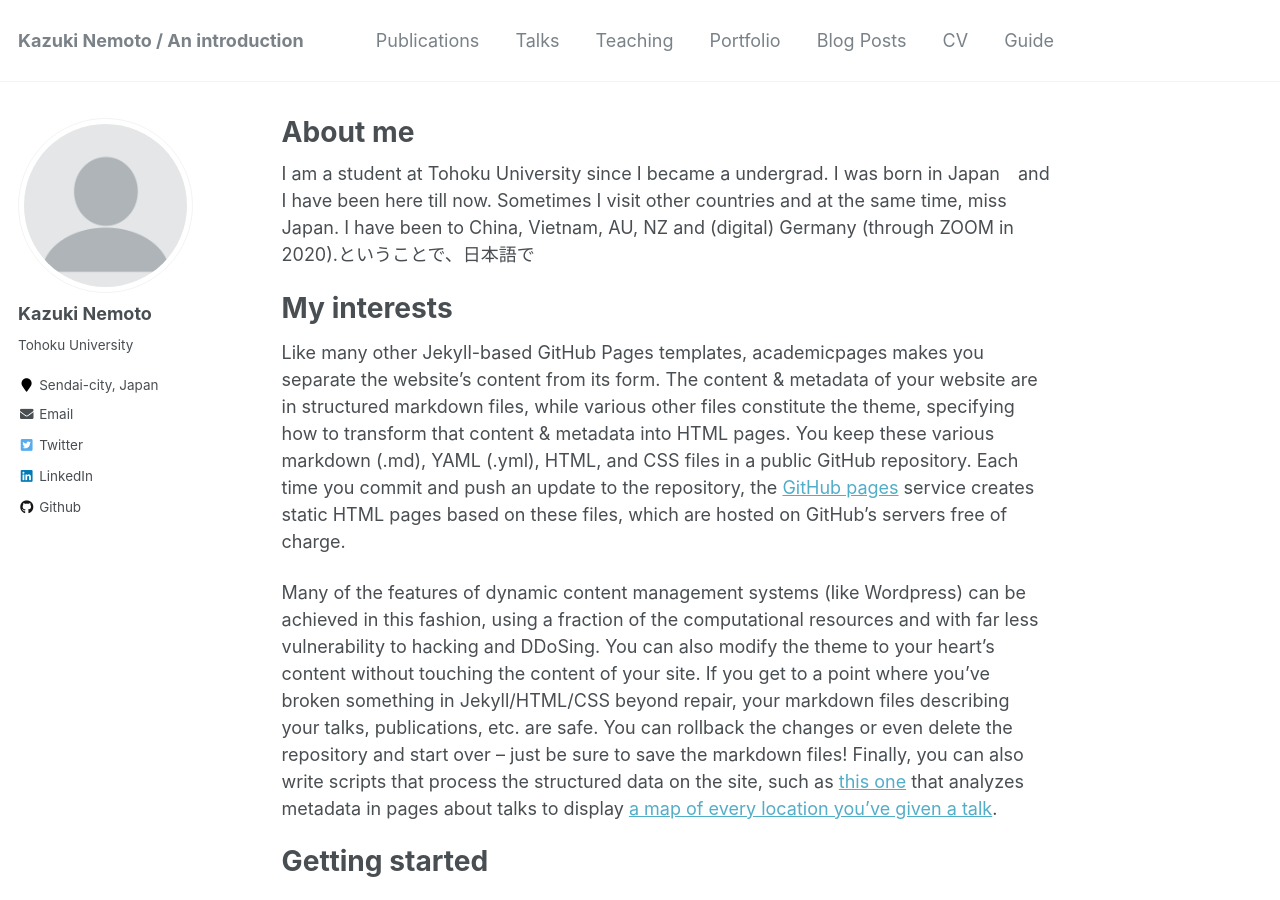
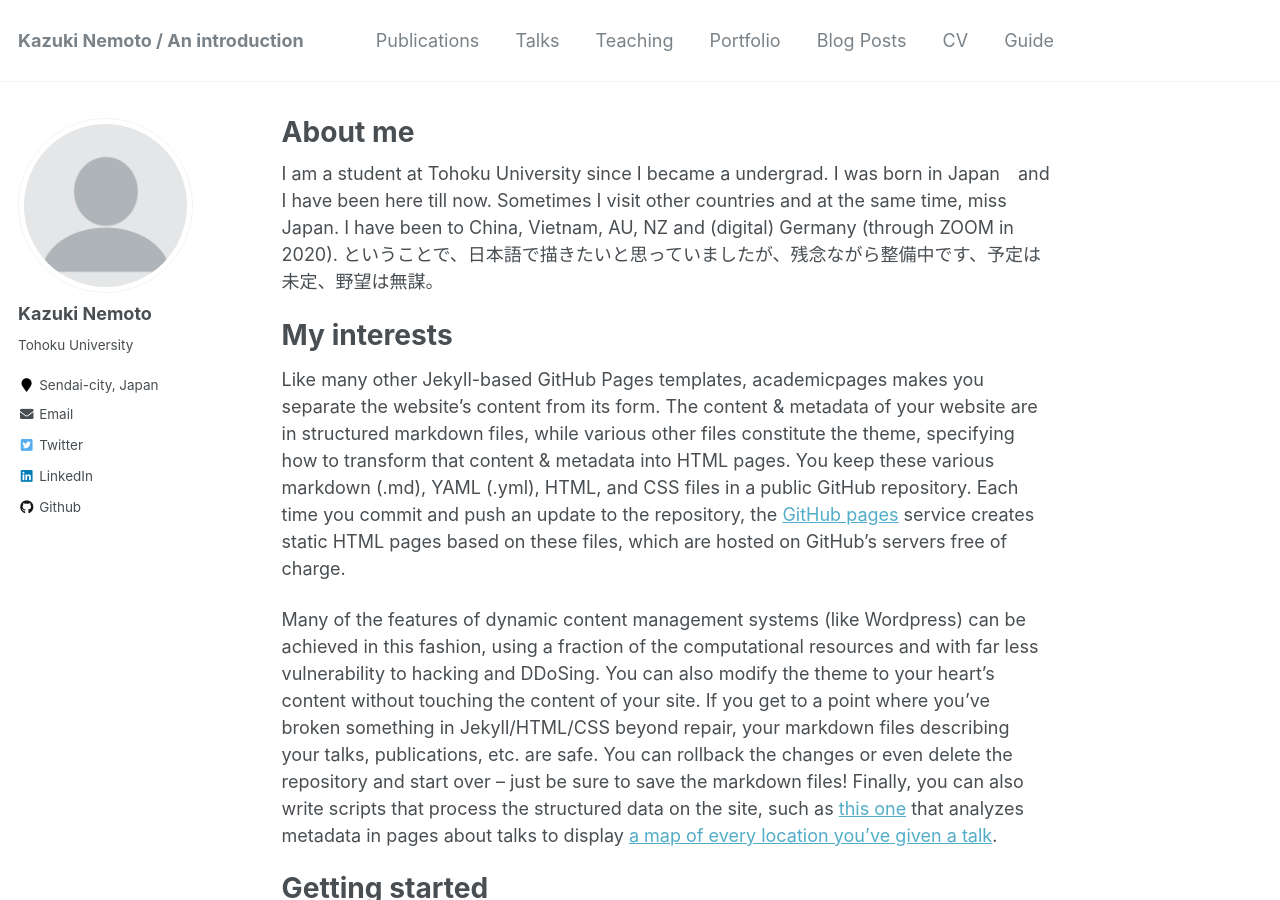
Before and after one commit to kazu-nemoto/kazu-nemoto.github.io, a Jekyll site: the page built from _pages/about.md, in a window 1280 px wide and 900 px high. Built offline with Jekyll 4.4.1, drawn with Linux system fonts in a browser that asks for light colours.

Commit message:
Update about.md

```diff
--- a/_pages/about.md
+++ b/_pages/about.md
@@ -8,7 +8,8 @@
   - /about.html
 ---
 
-I am a student at Tohoku University since I became a undergrad. I was born in Japan　and I have been here till now. Sometimes I visit other countries and at the same time, miss Japan. I have been to China, Vietnam, AU, NZ and (digital) Germany (through ZOOM in 2020).ということで、日本語で
+I am a student at Tohoku University since I became a undergrad. I was born in Japan　and I have been here till now. Sometimes I visit other countries and at the same time, miss Japan. I have been to China, Vietnam, AU, NZ and (digital) Germany (through ZOOM in 2020).
+ということで、日本語で描きたいと思っていましたが、残念ながら整備中です、予定は未定、野望は無謀。
 
 My interests
 ======
```
